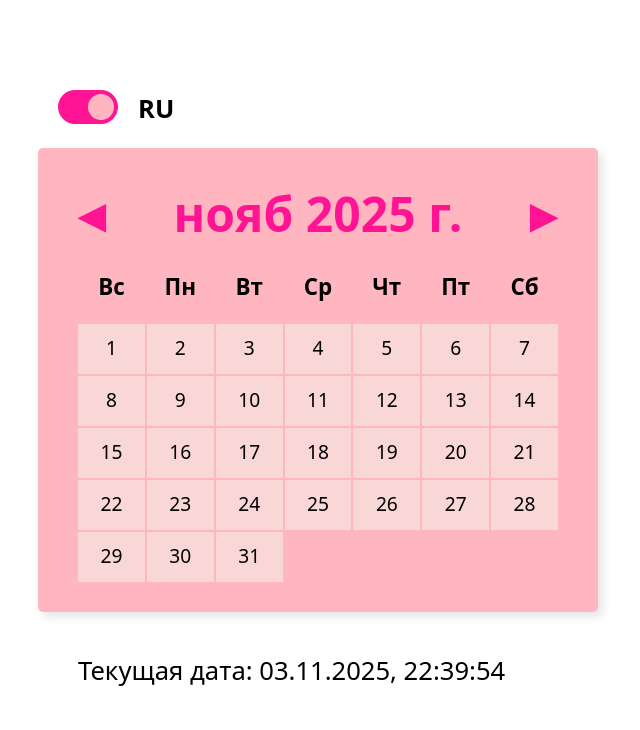
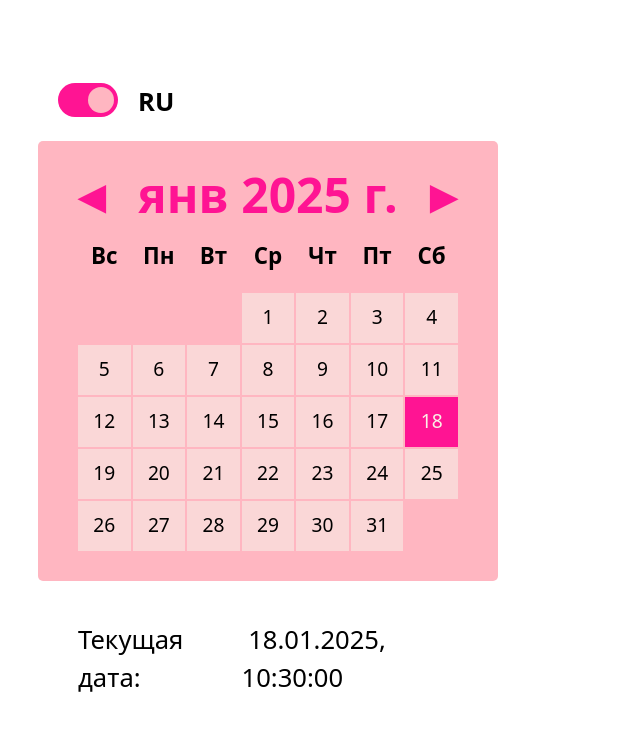
Before and after one commit to eclectic-mind/vue-calend, a Vue app: page / in a window 1280 px wide. Shown: the top 730 px of the page, without its empty margins (352-992 px from the left). Built offline with nearby package versions, Linux system fonts and the light colour scheme.

Commit message:
notask: сдвигает сетку, ограничивает количество дней в месяце

```diff
--- a/src/App.vue
+++ b/src/App.vue
@@ -6,15 +6,11 @@
   import LangToggle from '@/components/LangToggle.vue';
 
   const isEnabled = ref(false);
-
-  const onToggle = (value) => {
-    console.log('Тоггл изменился:', value)
-  };
 </script>
 
 <template>
   <div class="calendar">
-    <LangToggle v-model="isEnabled" @toggle="onToggle" />
+    <LangToggle v-model="isEnabled" />
     <div class="calendar__wrapper">
       <CalendarTitle />
       <CalendarContent />
@@ -25,18 +21,23 @@
 
 <style scoped lang="scss">
   .calendar {
-    width: 90vw;
+    max-width: 94vw;
 
     @media(min-width: 670px) {
       width: 500px;
+      max-width: 80%;
     }
 
     .calendar__wrapper {
-      width: 100%;
-      padding: 30px;
+      max-width: 100%;
+      padding: 10px;
       border-radius: 5px;
       background-color: lightpink;
-      box-shadow: 5px 5px 10px 0 rgba(0, 0, 0, 0.1);
+
+      @media(min-width: 670px) {
+        width: 100%;
+        padding: 30px;
+      }
     }
   }
 </style>
--- a/src/components/CalendarContent.vue
+++ b/src/components/CalendarContent.vue
@@ -1,5 +1,5 @@
 <script setup>
-  import {computed} from "vue";
+import {computed, onMounted, ref} from 'vue';
   import {useStore} from "vuex";
 
   const WEEKDAYS_EN = ['Sun', 'Mon', 'Tue', 'Wed', 'Thu', 'Fri', 'Sat'];
@@ -7,9 +7,38 @@
 
   const store = useStore();
 
+  const todaysDay = computed(() => store.getters.getTodaysDay);
   const weekDays = computed(() => {
     return store.getters.getLang === 'ru-RU' ? WEEKDAYS_RU : WEEKDAYS_EN;
   });
+  const month = computed(() => store.getters.getMonth);
+  const year = computed(() => store.getters.getYear);
+
+  const countTotal = (year, month) => {
+    return new Date(year, month + 1, 0).getDate();
+  };
+
+  const isToday = (number) => {
+    return Number(number) === Number(todaysDay.value);
+  };
+
+  const getFirstDayNumber = () => {
+    const firstDayDate = new Date(year.value, month.value, 2, 0, 0);
+
+    return firstDayDate.getDay();
+  };
+
+  const getStyle = (index) => {
+    if (index === 0) {
+      const shift = getFirstDayNumber();
+
+      return {
+        gridColumnStart: shift
+      };
+    }
+  }
+
+  const total = countTotal(year.value, month.value);
 </script>
 
 <template>
@@ -25,12 +54,15 @@
       </div>
     </div>
 
-    <div class="dates">
-      <div class="date"
-           v-for="date in 31"
+    <div class="dates"
+    >
+      <div :class="['date', {'today': isToday(item)}]"
+           v-for="(item, index) in total"
+           :key="index"
+           :style="getStyle(index)"
       >
         <span>
-          {{ date }}
+          {{ item }}
         </span>
       </div>
     </div>
@@ -39,9 +71,13 @@
 
 <style scoped lang="scss">
   .calendar__content {
-    margin: 20px 10px 0 10px;
     display: flex;
     flex-direction: column;
+    margin: 20px 0 0 0;
+
+    @media(min-width: 670px) {
+      margin: 20px 10px 0 10px;
+    }
 
     .weekdays,
     .dates {
@@ -101,12 +137,6 @@
           color: linen;
         }
       }
-
-      &.disabled {
-        span {
-          visibility: hidden;
-        }
-      }
     }
   }
 </style>
--- a/src/components/CalendarFooter.vue
+++ b/src/components/CalendarFooter.vue
@@ -3,7 +3,7 @@
   import { computed } from 'vue';
 
   const store = useStore();
-  const today = computed(() => store.getters.formattedDate);
+  const today = computed(() => store.getters.getFormattedDate);
   const lang = computed(() => store.getters.getLang);
 </script>
 
@@ -19,9 +19,14 @@
   .calendar__footer {
     display: flex;
     width: 100%;
-    margin: 40px;
+    margin: 10px 0;
     color: black;
-    font-size: 1.6em;
+    font-size: 1.2em;
     text-align: left;
+
+    @media(min-width: 670px) {
+      margin: 40px;
+      font-size: 1.6em;
+    }
   }
 </style>
--- a/src/components/CalendarTitle.vue
+++ b/src/components/CalendarTitle.vue
@@ -3,7 +3,7 @@ import { useStore } from 'vuex';
 import { computed } from 'vue';
 
 const store = useStore();
-const monthYear = computed(() => store.getters.monthYearDate);
+const monthYear = computed(() => store.getters.getMonthYearDate);
 
 const changeMonth = (direction) => store.commit('changeMonth', direction);
 </script>
@@ -30,9 +30,17 @@ const changeMonth = (direction) => store.commit('changeMonth', direction);
     justify-content: space-between;
 
     .month {
+      display: flex;
+      justify-content: center;
+      align-content: center;
       color: deeppink;
-      font-size: 3em;
+      font-size: 1.6em;
       font-weight: bold;
+      line-height: 1;
+
+      @media(min-width: 670px) {
+        font-size: 3em;
+      }
     }
 
     .arrow {
@@ -40,11 +48,14 @@ const changeMonth = (direction) => store.commit('changeMonth', direction);
       justify-content: center;
       align-items: center;
       color: deeppink;
-      font-size: 3em;
+      font-size: 1.6em;
+      line-height: 1;
       cursor: pointer;
       transition: 0.4s;
 
       @media(min-width: 670px) {
+        font-size: 3em;
+
         &:hover {
           opacity: 0.7;
         }
--- a/src/components/LangToggle.vue
+++ b/src/components/LangToggle.vue
@@ -1,6 +1,6 @@
 <script setup>
 import { useStore } from 'vuex';
-import { computed, ref, watch, defineProps, defineEmits } from 'vue';
+import { computed } from 'vue';
 
 const store = useStore();
 const isRussian = computed(() => store.getters.isRussian);
--- a/src/stores/store.js
+++ b/src/stores/store.js
@@ -2,8 +2,8 @@ import { createStore } from 'vuex';
 
 export default createStore({
     state: {
-        today: new Date(),
-        lang: 'ru-RU'
+        today: new Date(2025, 0, 18, 10, 30),
+        lang: 'ru-RU',
     },
     mutations: {
         stepBack(state) {
@@ -29,22 +29,34 @@ export default createStore({
 
         toggleLang({ commit }) {
             commit('toggleLanguage');
-        },
+        }
     },
     getters: {
-        formattedDate: (state) => {
+        getFormattedDate: (state) => {
             return state.today.toLocaleString(state.lang);
         },
 
-        isoDate: (state) => {
+        getIsoDate: (state) => {
             return state.today.toISOString();
         },
 
-        monthYearDate: (state) => {
+        getMonthYearDate: (state) => {
             return new Intl.DateTimeFormat(state.lang, {
                 month: 'short',
                 year: 'numeric'
             }).format(state.today).replace('.', '');
+        },
+
+        getTodaysDay: (state) => {
+            return state.today.getDate();
+        },
+
+        getMonth: (state) => {
+            return state.today.getMonth();
+        },
+
+        getYear: (state) => {
+            return state.today.getFullYear();
         },
 
         getLang: (state) => {
--- a/src/style.css
+++ b/src/style.css
@@ -59,10 +59,13 @@ button:focus-visible {
 }
 
 #app {
-  max-width: 1280px;
+  max-width: 100%;
   margin: 0 auto;
-  padding: 2rem;
   text-align: center;
+
+    @media(min-width: 670px) {
+        padding: 2rem;
+    }
 }
 
 @media (prefers-color-scheme: light) {
```
Also changed, not shown: src/main.js (line endings or trailing spaces).
